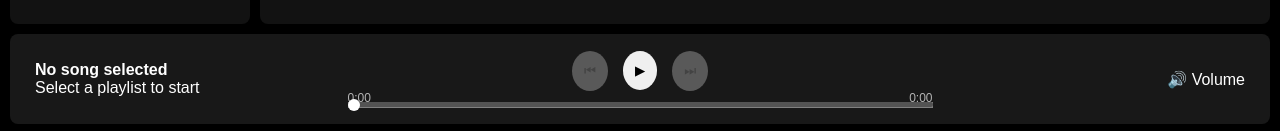
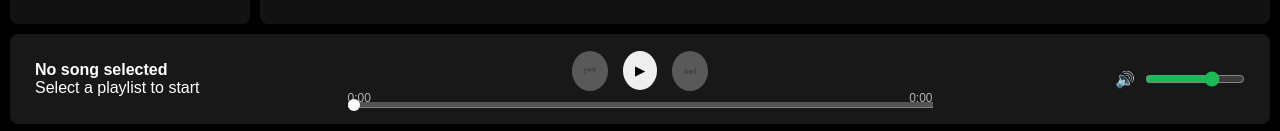
Before and after one commit to abhishekmadole/Spotify-clone, a React (Vite) app: page / in a window 1280 px wide. Shown: the part 666-797 px from the top of the page. Built offline with nearby package versions, Linux system fonts and the light colour scheme.

Commit message:
added volume slider for increase and decrease in volume

```diff
--- a/src/App.css
+++ b/src/App.css
@@ -146,6 +146,13 @@ button {
   display: flex;
   justify-content: flex-end;
   align-items: center;
+  gap: 10px;
+}
+
+.volume input[type="range"] {
+  width: 100px;
+  cursor: pointer;
+  accent-color: #1db954;
 }
 
 .player-controls {
--- a/src/Components/musicplayer.jsx
+++ b/src/Components/musicplayer.jsx
@@ -15,6 +15,7 @@ const [isPlaying, setisPlaying] = useState(false);// tracks whether the music is
 const [audio, setAudio] = useState(null); ///stores the object that we cam control it later
 const [currentTime, setCurrentTime] = useState(0)
 const [duration, setDuration] = useState(0);
+const [volume, setVolume] = useState(0.7);
 
 useEffect(() => {
   if(audio){
@@ -31,6 +32,7 @@ if(!selectedSong || !selectedSong.song){
   return;
 }
     const newAudio = new Audio(selectedSong.song);
+    newAudio.volume = volume;
 
     newAudio.addEventListener("loadedmetadata" , () => {
       setDuration(newAudio.duration);
@@ -57,7 +59,6 @@ if(!selectedSong || !selectedSong.song){
     setisPlaying(true);
   }
 };
-
 return (
     <div className="music-player">
 
@@ -140,7 +141,24 @@ return (
 
         {/* RIGHT: Volume */}
         <div className="volume">
-            🔊 Volume
+            <span>🔊</span>
+
+            <input
+              type="range"
+              min="0"
+              max="1"
+              step="0.01"
+              value={volume}
+              onChange = {(e) => {
+                const newVolume = Number(e.target.value);
+
+                setVolume(newVolume);
+
+                if(audio){
+                  audio.volume = newVolume;
+                }
+              }}
+              />
         </div>
 
     </div>
@@ -148,3 +166,51 @@ return (
 }
 
 export default MusicPlayer;
+
+  // return (
+  //   <div className="music-player">
+  //     <div className="song-info">
+  //       {selectedSong && (
+  //       <img
+  //           className="player-image"
+  //           src={selectedSong.image}
+  //           alt={selectedSong.title}
+  //         />
+  //         )}
+  //       <h4>{selectedSong? selectedSong.title : "no song selected"} </h4>
+  //       <p>{selectedSong? selectedSong.description : "Select a playlist to start" }</p>
+  //     </div>
+  //     <div className="player-center">
+  //     <div className="player-controls">
+  //       <div className="time-info">
+  //         <span className={styles.ct}>{formattime(currentTime)}</span>
+  //         <span className={styles.dt}>{formattime(duration)}</span>
+  //       </div>
+
+  //       <input
+  //           className={styles.progressbar}
+  //           type="range"
+  //           min="0"
+  //           max={ duration || 0}
+  //           value={currentTime}
+  //           onChange={(e) => {
+  //             const newTime = Number(e.target.value);
+  //             setCurrentTime(newTime);
+
+  //             if(audio){
+  //               audio.currentTime = newTime;
+  //             }
+  //           }}
+  //           />
+  //       <button className={styles.btnprev} onClick={onPrevious} disabled={!selectedSong}>⏮</button>
+  //       <button onClick={handlePlayPause}>
+  //         {isPlaying ? "⏸" : "▶"}
+  //       </button>
+  //       <button className="btnnext" onClick={onNext} disabled={!selectedSong}>⏭</button>
+  //     </div>
+  //     </div>
+  //     <div className="volume">
+  //       🔊 Volume
+  //     </div>
+  //   </div>
+  // );
```
